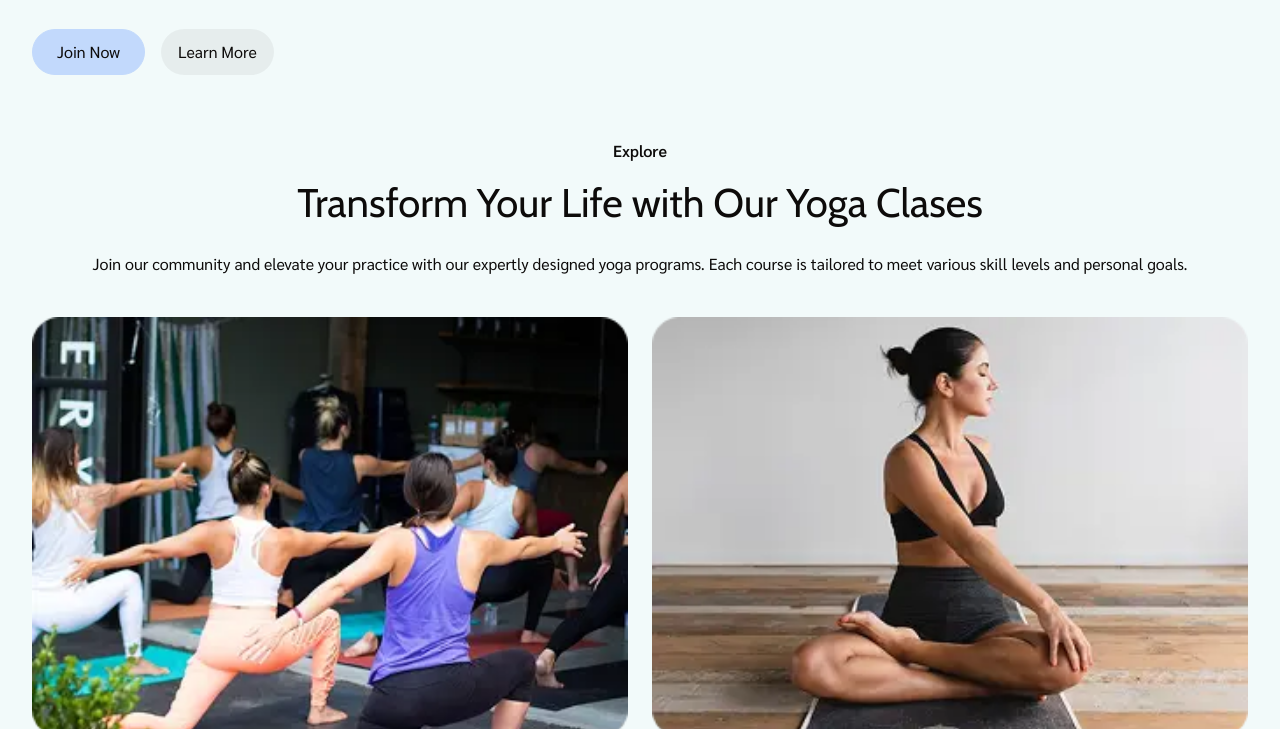
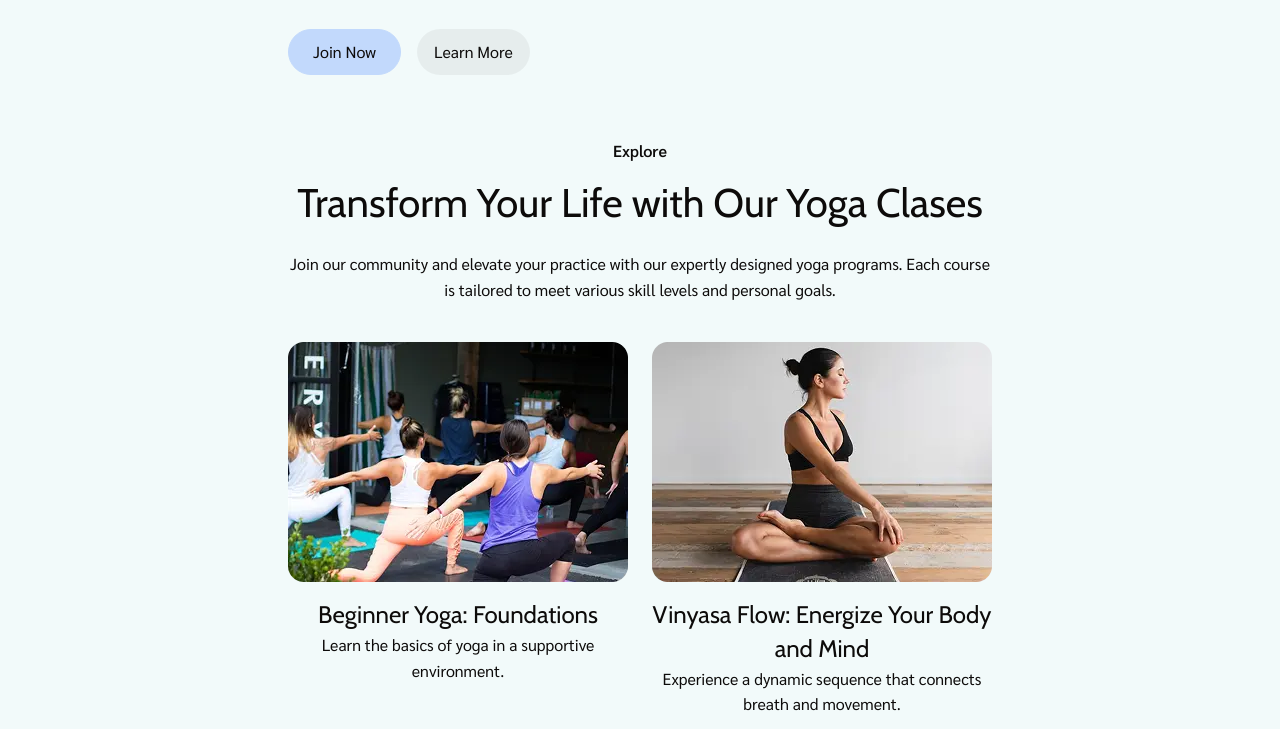
Before and after one commit to mykhailo-tyshynskyi/project-Millennium_Falcon, a website built with Vite: page src/index.html in a window 1280 px wide. Shown: the part 627-1356 px from the top of the page. Built offline with nearby package versions, Linux system fonts and the light colour scheme.

Commit message:
Update discover.css

```diff
--- a/src/css/discover.css
+++ b/src/css/discover.css
@@ -3,9 +3,6 @@
     max-width: 100%;
 }
 
-.container{
-    max-width: 100%;
-}
 
 .explore-title{
     font-family: 'Sarabun', sans-serif;
```
